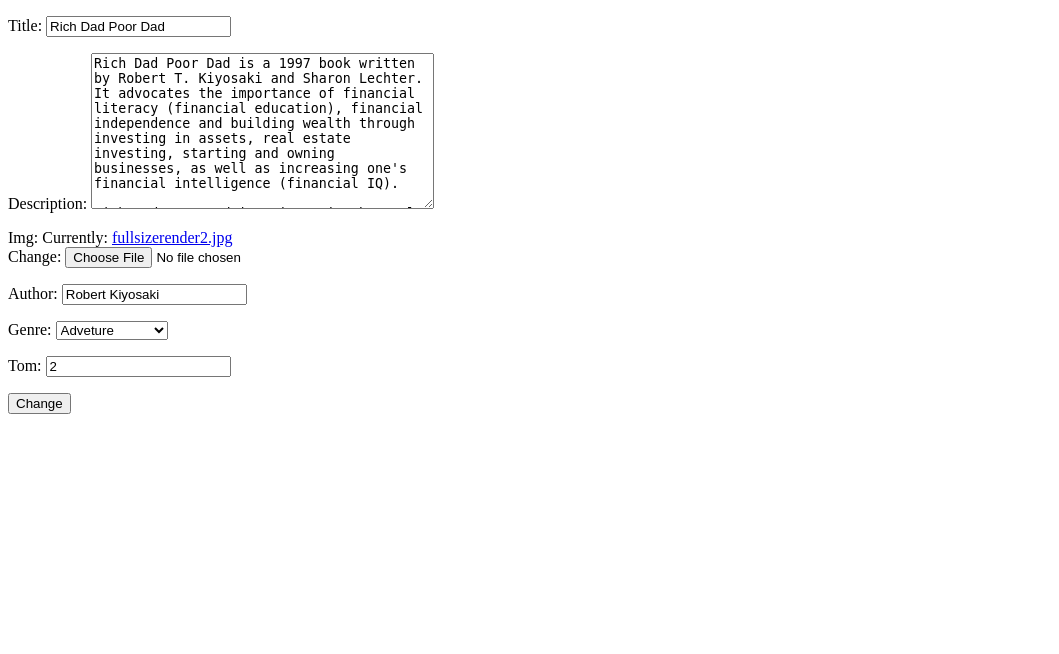
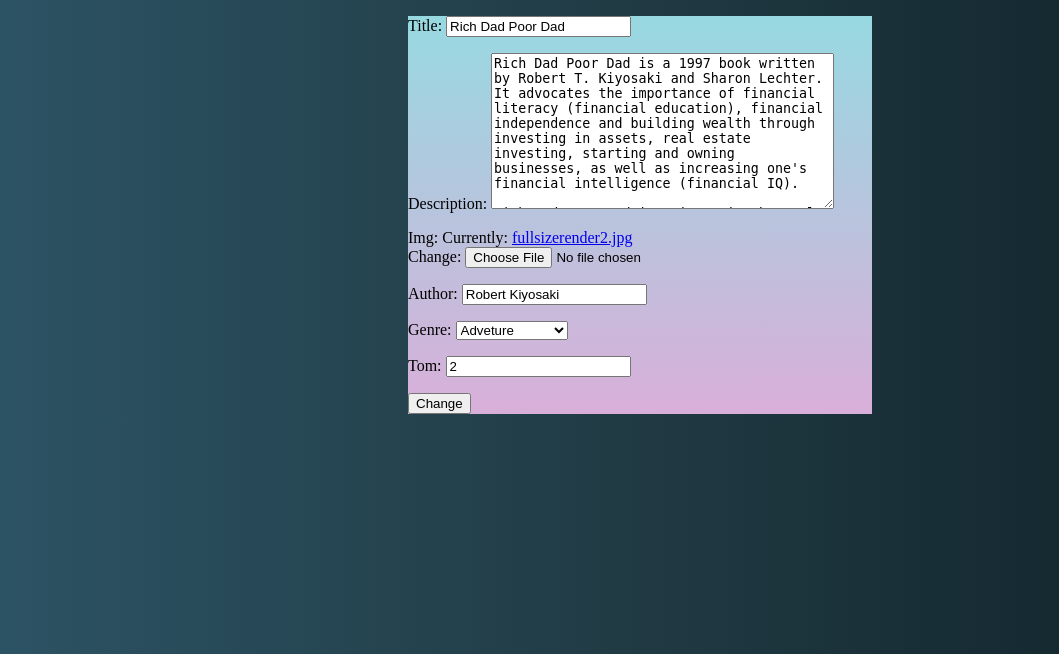
Before and after one commit to teddyplay/django_templete, a Django app: page /bookshow/4/update/ in a window 1280 px wide. Shown: the top 654 px of the page, without its empty margins (0-1059 px from the left). Run offline with Django 4.2, Linux system fonts and the light colour scheme; data comes from the database, SQL or seed files in the repository.

Commit message:
Домашка

```diff
--- a/template/book_update.html
+++ b/template/book_update.html
@@ -5,10 +5,28 @@
     <title>Update</title>
 </head>
 <body>
-<form action="" method="POST" enctype="multipart/form-data">
-  {% csrf_token %}
-  {{ form.as_p }}
-  <input type="submit" value="Change">
-</form>
+
+<style>
+    body{
+        background: #0F2027;  /* fallback for old browsers */
+        background: -webkit-linear-gradient(to right, #2C5364, #203A43, #0F2027);  /* Chrome 10-25, Safari 5.1-6 */
+        background: linear-gradient(to right, #2C5364, #203A43, #0F2027); /* W3C, IE 10+/ Edge, Firefox 16+, Chrome 26+, Opera 12+, Safari 7+ */
+
+    }
+    .forma{
+        background-image: linear-gradient(to top, #d9afd9 0%, #97d9e1 100%);
+        margin-left: 400px;
+        margin-right: 400px;
+    }
+</style>
+
+<div class="container update_book">
+    <form method="POST" enctype="multipart/form-data" class="forma">
+      {% csrf_token %}
+      {{ form.as_p }}
+      <input type="submit" value="Change">
+
+    </form>
+</div>
 </body>
 </html>
```
